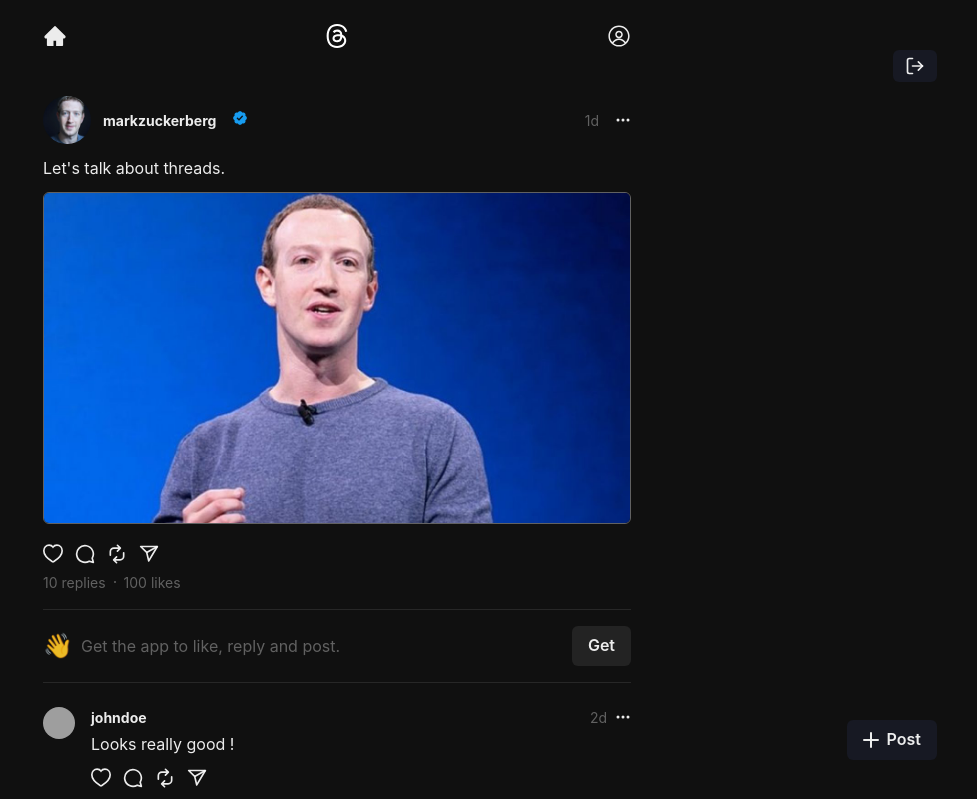
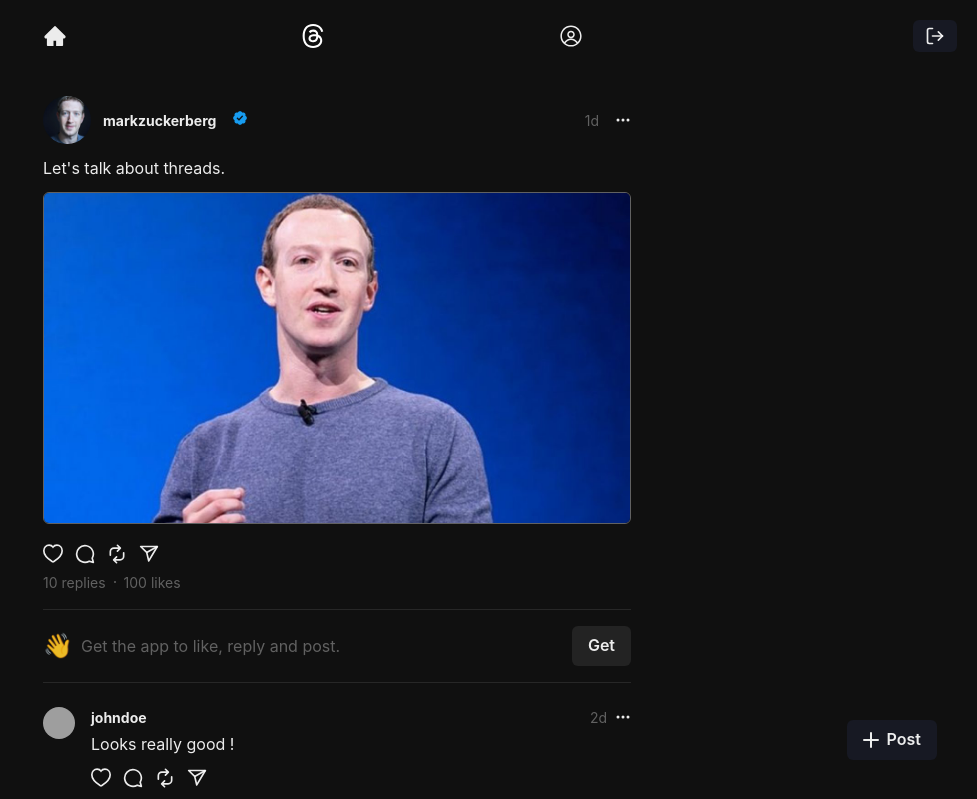
Before and after one commit to sinha-niranjan/threads_client, a React (Vite) app: page /1/post/1 in a window 1280 px wide. Shown: the top 799 px of the page, without its empty margins (303-1280 px from the left). Built offline with nearby package versions, Linux system fonts and the light colour scheme; sample sign-in values are in the browser's storage; grey boxes are pictures that could not be loaded.

Commit message:
Changes to be committed: 	modified:   src/components/Header.jsx 	modified:   src/components/LogoutButton.jsx

```diff
--- a/src/components/Header.jsx
+++ b/src/components/Header.jsx
@@ -10,7 +10,7 @@
   const { colorMode, toggleColorMode } = useColorMode();
   const user = useRecoilValue(userAtom);
   return (
-    <Flex justifyContent={"space-between"} mt={6} mb={12}>
+    <Flex justifyContent={"space-between"} mt={6} mb={12} mr={12}>
       {user && (
         <Link as={RouterLink} to={"/"}>
           <AiFillHome size={24} />
--- a/src/components/LogoutButton.jsx
+++ b/src/components/LogoutButton.jsx
@@ -37,8 +37,8 @@
   return (
     <Button
       position={"fixed"}
-      top={"50px"}
-      right={"40px"}
+      top={"20px"}
+      right={"20px"}
       size={"sm"}
       bg={colorMode === "dark" ? "gray.900" : "gray.300"}
       onClick={handleLogout}
```
